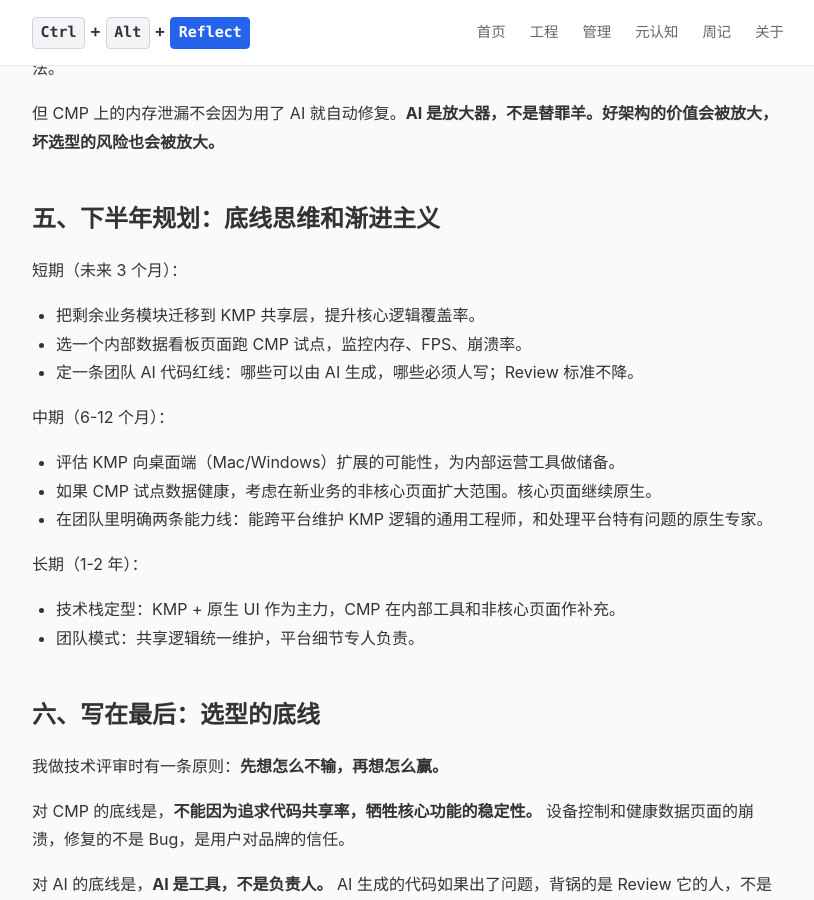
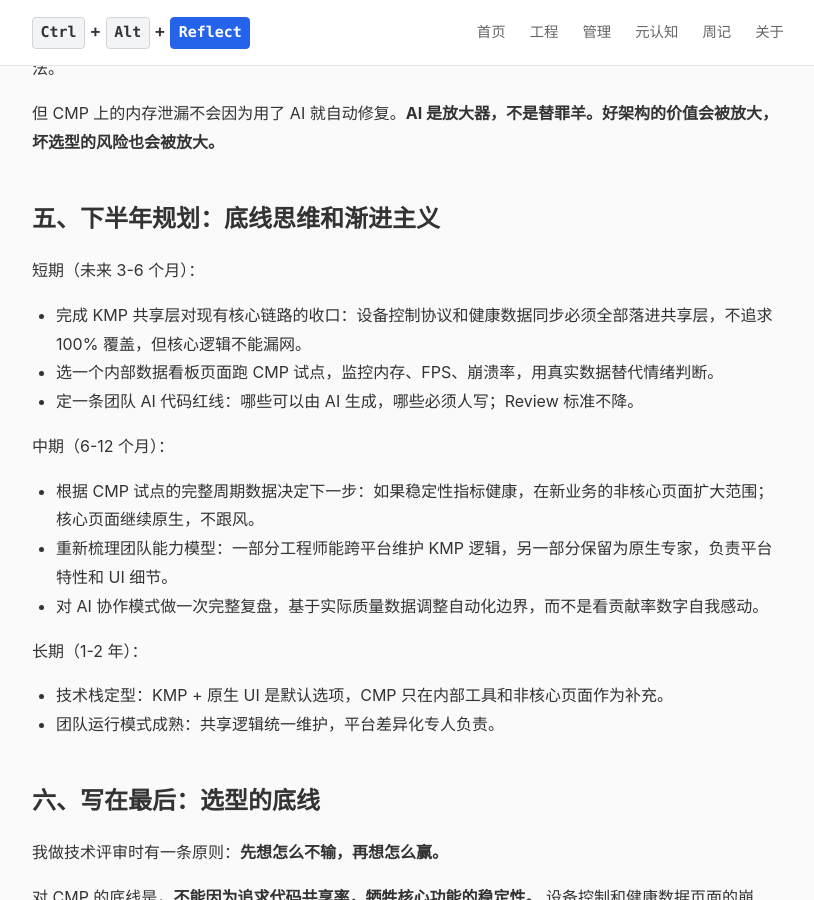
Before and after one commit to arborlin-dev/ctrl-alt-reflect, a Jekyll site: the page built from _posts/2026-04-11-kmp-cmp-retrospective.md, in a window 1280 px wide and 900 px high, scrolled down 2855 px. Shown: the whole window, without its empty margins (232-1046 px from the left). Built offline with Jekyll 4.4.1, drawn with Linux system fonts in a browser that asks for light colours.

Commit message:
fix: remove desktop KMP plan, adjust timeline and wording in section 5

```diff
--- a/_posts/2026-04-11-kmp-cmp-retrospective.md
+++ b/_posts/2026-04-11-kmp-cmp-retrospective.md
@@ -91,19 +91,19 @@ Kotlin 是强类型语言，AI 生成 Kotlin 的准确率明显高于动态类
 
 ## 五、下半年规划：底线思维和渐进主义
 
-短期（未来 3 个月）：
-- 把剩余业务模块迁移到 KMP 共享层，提升核心逻辑覆盖率。
-- 选一个内部数据看板页面跑 CMP 试点，监控内存、FPS、崩溃率。
+短期（未来 3-6 个月）：
+- 完成 KMP 共享层对现有核心链路的收口：设备控制协议和健康数据同步必须全部落进共享层，不追求 100% 覆盖，但核心逻辑不能漏网。
+- 选一个内部数据看板页面跑 CMP 试点，监控内存、FPS、崩溃率，用真实数据替代情绪判断。
 - 定一条团队 AI 代码红线：哪些可以由 AI 生成，哪些必须人写；Review 标准不降。
 
 中期（6-12 个月）：
-- 评估 KMP 向桌面端（Mac/Windows）扩展的可能性，为内部运营工具做储备。
-- 如果 CMP 试点数据健康，考虑在新业务的非核心页面扩大范围。核心页面继续原生。
-- 在团队里明确两条能力线：能跨平台维护 KMP 逻辑的通用工程师，和处理平台特有问题的原生专家。
+- 根据 CMP 试点的完整周期数据决定下一步：如果稳定性指标健康，在新业务的非核心页面扩大范围；核心页面继续原生，不跟风。
+- 重新梳理团队能力模型：一部分工程师能跨平台维护 KMP 逻辑，另一部分保留为原生专家，负责平台特性和 UI 细节。
+- 对 AI 协作模式做一次完整复盘，基于实际质量数据调整自动化边界，而不是看贡献率数字自我感动。
 
 长期（1-2 年）：
-- 技术栈定型：KMP + 原生 UI 作为主力，CMP 在内部工具和非核心页面作补充。
-- 团队模式：共享逻辑统一维护，平台细节专人负责。
+- 技术栈定型：KMP + 原生 UI 是默认选项，CMP 只在内部工具和非核心页面作为补充。
+- 团队运行模式成熟：共享逻辑统一维护，平台差异化专人负责。
 
 ## 六、写在最后：选型的底线
 
```
